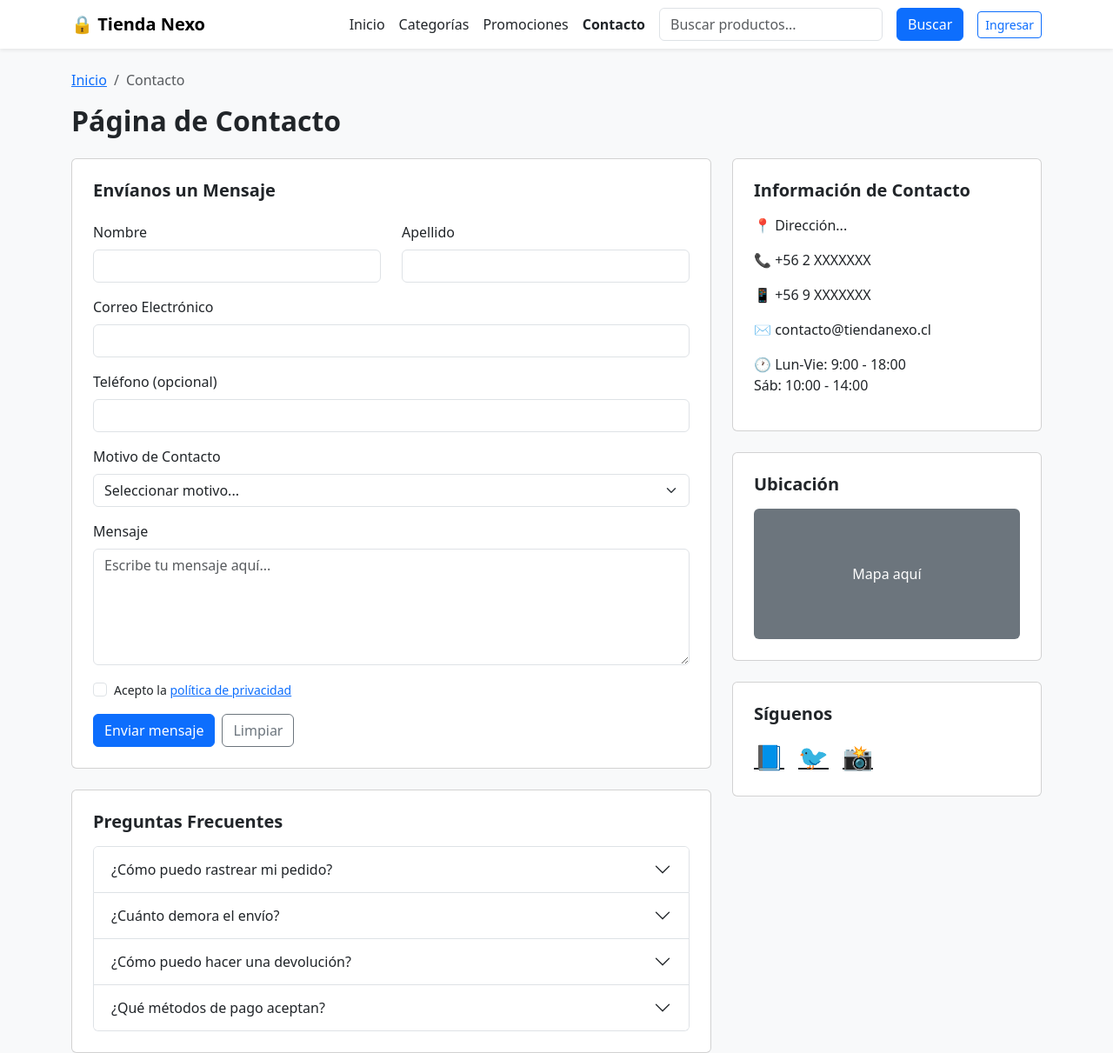
After one commit to Seba3120/tienda_nexo, a Django app: page /contacto/ in a window 1280 px wide. The commit adds this page. Shown: the whole page at 87% size. Run offline with Django 5.2, Linux system fonts and the light colour scheme.

Commit message:
agregamos pagina de contacto v0.1

```diff
--- a/appnexo/templates/appnexo/carrito.html
+++ b/appnexo/templates/appnexo/carrito.html
@@ -17,7 +17,7 @@
                 <a href="#" class="nav-link">Inicio</a>
                 <a href="{% url 'categorias' %}" class="nav-link">Categorías</a>
                 <a href="#" class="nav-link">Promociones</a>
-                <a href="#" class="nav-link">Contacto</a>
+                <a href="{% url 'contacto' %}" class="nav-link">Contacto</a>
                 <input type="text" class="form-control" placeholder="Buscar productos...">
                 {% if user.is_authenticated %}
                 <a href="{% url 'perfil' %}" class="nav-link">Hola, {{ user.first_name }}</a>
--- a/appnexo/templates/appnexo/categorias.html
+++ b/appnexo/templates/appnexo/categorias.html
@@ -17,7 +17,7 @@
                 <a href="#" class="nav-link">Inicio</a>
                 <a href="#" class="nav-link fw-bold">Categorías</a>
                 <a href="#" class="nav-link">Promociones</a>
-                <a href="#" class="nav-link">Contacto</a>
+                <a href="{% url 'contacto' %}" class="nav-link">Contacto</a>
                 <input type="text" class="form-control" placeholder="Buscar productos...">
                 {% if user.is_authenticated %}
                 <a href="{% url 'perfil' %}" class="nav-link">Hola, {{ user.first_name }}</a>
--- /dev/null
+++ b/appnexo/templates/appnexo/contacto.html
@@ -0,0 +1,184 @@
+<!DOCTYPE html>
+<html lang="es">
+<head>
+    <meta charset="UTF-8">
+    <title>Contacto - Tienda Nexo</title>
+    <link href="https://cdn.jsdelivr.net/npm/bootstrap@5.3.0/dist/css/bootstrap.min.css" rel="stylesheet">
+</head>
+<body class="bg-light">
+
+    <!-- Navbar -->
+    <nav class="navbar navbar-expand-lg navbar-light bg-white shadow-sm">
+        <div class="container">
+            <a class="navbar-brand fw-bold" href="#">🔒 Tienda Nexo</a>
+            <div class="d-flex gap-3 align-items-center">
+                <a href="#" class="nav-link">Inicio</a>
+                <a href="{% url 'categorias' %}" class="nav-link">Categorías</a>
+                <a href="#" class="nav-link">Promociones</a>
+                <a href="{% url 'contacto' %}" class="nav-link fw-bold">Contacto</a>
+                <input type="text" class="form-control" placeholder="Buscar productos...">
+                <button class="btn btn-primary">Buscar</button>
+                {% if user.is_authenticated %}
+                    <a href="{% url 'perfil' %}" class="nav-link">Hola, {{ user.first_name }}</a>
+                    <a href="{% url 'logout' %}" class="btn btn-outline-secondary btn-sm">Cerrar Sesión</a>
+                {% else %}
+                    <a href="{% url 'login' %}" class="btn btn-outline-primary btn-sm">Ingresar</a>
+                {% endif %}
+            </div>
+        </div>
+    </nav>
+
+    <div class="container mt-4">
+
+        <!-- Breadcrumb -->
+        <nav aria-label="breadcrumb">
+            <ol class="breadcrumb">
+                <li class="breadcrumb-item"><a href="#">Inicio</a></li>
+                <li class="breadcrumb-item active">Contacto</li>
+            </ol>
+        </nav>
+
+        <h2 class="fw-bold mb-4">Página de Contacto</h2>
+
+        <div class="row">
+
+            <!-- Formulario -->
+            <div class="col-md-8">
+                <div class="card p-4 mb-4">
+                    <h5 class="fw-bold mb-4">Envíanos un Mensaje</h5>
+
+                    {% if messages %}
+                        {% for message in messages %}
+                            <div class="alert alert-success">{{ message }}</div>
+                        {% endfor %}
+                    {% endif %}
+
+                    <form method="POST">
+                        {% csrf_token %}
+                        <div class="row mb-3">
+                            <div class="col">
+                                <label class="form-label">Nombre</label>
+                                <input type="text" name="nombre" class="form-control" required>
+                            </div>
+                            <div class="col">
+                                <label class="form-label">Apellido</label>
+                                <input type="text" name="apellido" class="form-control" required>
+                            </div>
+                        </div>
+                        <div class="mb-3">
+                            <label class="form-label">Correo Electrónico</label>
+                            <input type="email" name="email" class="form-control" required>
+                        </div>
+                        <div class="mb-3">
+                            <label class="form-label">Teléfono (opcional)</label>
+                            <input type="text" name="telefono" class="form-control">
+                        </div>
+                        <div class="mb-3">
+                            <label class="form-label">Motivo de Contacto</label>
+                            <select name="motivo" class="form-select">
+                                <option>Seleccionar motivo...</option>
+                                <option>Consulta sobre producto</option>
+                                <option>Problema con pedido</option>
+                                <option>Devolución</option>
+                                <option>Otro</option>
+                            </select>
+                        </div>
+                        <div class="mb-3">
+                            <label class="form-label">Mensaje</label>
+                            <textarea name="mensaje" class="form-control" rows="5" placeholder="Escribe tu mensaje aquí..." required></textarea>
+                        </div>
+                        <div class="mb-3">
+                            <div class="form-check">
+                                <input class="form-check-input" type="checkbox" required>
+                                <label class="form-check-label small">Acepto la <a href="#">política de privacidad</a></label>
+                            </div>
+                        </div>
+                        <div class="d-flex gap-2">
+                            <button type="submit" class="btn btn-primary">Enviar mensaje</button>
+                            <button type="reset" class="btn btn-outline-secondary">Limpiar</button>
+                        </div>
+                    </form>
+                </div>
+
+                <!-- Preguntas frecuentes -->
+                <div class="card p-4">
+                    <h5 class="fw-bold mb-3">Preguntas Frecuentes</h5>
+                    <div class="accordion" id="faq">
+                        <div class="accordion-item">
+                            <h2 class="accordion-header">
+                                <button class="accordion-button collapsed" type="button" data-bs-toggle="collapse" data-bs-target="#faq1">
+                                    ¿Cómo puedo rastrear mi pedido?
+                                </button>
+                            </h2>
+                            <div id="faq1" class="accordion-collapse collapse" data-bs-parent="#faq">
+                                <div class="accordion-body">Puedes rastrear tu pedido desde la sección "Mis Pedidos" en tu perfil.</div>
+                            </div>
+                        </div>
+                        <div class="accordion-item">
+                            <h2 class="accordion-header">
+                                <button class="accordion-button collapsed" type="button" data-bs-toggle="collapse" data-bs-target="#faq2">
+                                    ¿Cuánto demora el envío?
+                                </button>
+                            </h2>
+                            <div id="faq2" class="accordion-collapse collapse" data-bs-parent="#faq">
+                                <div class="accordion-body">El envío estándar demora entre 3 a 5 días hábiles. El envío express entre 1 a 2 días hábiles.</div>
+                            </div>
+                        </div>
+                        <div class="accordion-item">
+                            <h2 class="accordion-header">
+                                <button class="accordion-button collapsed" type="button" data-bs-toggle="collapse" data-bs-target="#faq3">
+                                    ¿Cómo puedo hacer una devolución?
+                                </button>
+                            </h2>
+                            <div id="faq3" class="accordion-collapse collapse" data-bs-parent="#faq">
+                                <div class="accordion-body">Puedes solicitar una devolución dentro de los primeros 30 días desde la compra contactándonos por este formulario.</div>
+                            </div>
+                        </div>
+                        <div class="accordion-item">
+                            <h2 class="accordion-header">
+                                <button class="accordion-button collapsed" type="button" data-bs-toggle="collapse" data-bs-target="#faq4">
+                                    ¿Qué métodos de pago aceptan?
+                                </button>
+                            </h2>
+                            <div id="faq4" class="accordion-collapse collapse" data-bs-parent="#faq">
+                                <div class="accordion-body">Aceptamos tarjetas de crédito y débito, PayPal y transferencia bancaria.</div>
+                            </div>
+                        </div>
+                    </div>
+                </div>
+            </div>
+
+            <!-- Info de contacto -->
+            <div class="col-md-4">
+                <div class="card p-4 mb-4">
+                    <h5 class="fw-bold mb-3">Información de Contacto</h5>
+                    <p>📍 Dirección...</p>
+                    <p>📞 +56 2 XXXXXXX</p>
+                    <p>📱 +56 9 XXXXXXX</p>
+                    <p>✉️ contacto@tiendanexo.cl</p>
+                    <p>🕐 Lun-Vie: 9:00 - 18:00<br>Sáb: 10:00 - 14:00</p>
+                </div>
+
+                <div class="card p-4 mb-4">
+                    <h5 class="fw-bold mb-3">Ubicación</h5>
+                    <div class="bg-secondary rounded" style="height:150px; display:flex; align-items:center; justify-content:center;">
+                        <span class="text-white">Mapa aquí</span>
+                    </div>
+                </div>
+
+                <div class="card p-4">
+                    <h5 class="fw-bold mb-3">Síguenos</h5>
+                    <div class="d-flex gap-3 fs-3">
+                        <a href="#" class="text-dark">📘</a>
+                        <a href="#" class="text-dark">🐦</a>
+                        <a href="#" class="text-dark">📸</a>
+                    </div>
+                </div>
+            </div>
+
+        </div>
+    </div>
+
+    <script src="https://cdn.jsdelivr.net/npm/bootstrap@5.3.0/dist/js/bootstrap.bundle.min.js"></script>
+</body>
+</html>
--- a/appnexo/templates/appnexo/detalle.html
+++ b/appnexo/templates/appnexo/detalle.html
@@ -17,7 +17,7 @@
                 <a href="#" class="nav-link">Inicio</a>
                 <a href="{% url 'categorias' %}" class="nav-link">Categorías</a>
                 <a href="#" class="nav-link">Promociones</a>
-                <a href="#" class="nav-link">Contacto</a>
+                <a href="{% url 'contacto' %}" class="nav-link">Contacto</a>
                 <input type="text" class="form-control" placeholder="Buscar productos...">
                 {% if user.is_authenticated %}
                 <a href="{% url 'perfil' %}" class="nav-link">Hola, {{ user.first_name }}</a>
--- a/appnexo/templates/appnexo/perfil.html
+++ b/appnexo/templates/appnexo/perfil.html
@@ -15,7 +15,7 @@
                 <a href="#" class="nav-link">Inicio</a>
                 <a href="{% url 'categorias' %}" class="nav-link">Categorías</a>
                 <a href="#" class="nav-link">Promociones</a>
-                <a href="#" class="nav-link">Contacto</a>
+                <a href="{% url 'contacto' %}" class="nav-link">Contacto</a>
                 <input type="text" class="form-control" placeholder="Buscar productos...">
                 <button class="btn btn-primary">Buscar</button>
                 {% if user.is_authenticated %}
--- a/appnexo/urls.py
+++ b/appnexo/urls.py
@@ -11,4 +11,5 @@ urlpatterns = [
     path('registro/', views.registrarse, name='registro'),
     path('logout/', views.cerrar_sesion, name='logout'),
     path('perfil/', views.perfil, name='perfil'),
+    path('contacto/', views.contacto, name='contacto'),
 ]
--- a/appnexo/views.py
+++ b/appnexo/views.py
@@ -97,3 +97,13 @@ def perfil(request):
         messages.success(request, 'Perfil actualizado correctamente')
         return redirect('perfil')
     return render(request, 'appnexo/perfil.html')
+
+def contacto(request):
+    if request.method == 'POST':
+        nombre = request.POST['nombre']
+        apellido = request.POST['apellido']
+        email = request.POST['email']
+        mensaje = request.POST['mensaje']
+        messages.success(request, 'Mensaje enviado correctamente, te contactaremos pronto.')
+        return redirect('contacto')
+    return render(request, 'appnexo/contacto.html')
```
